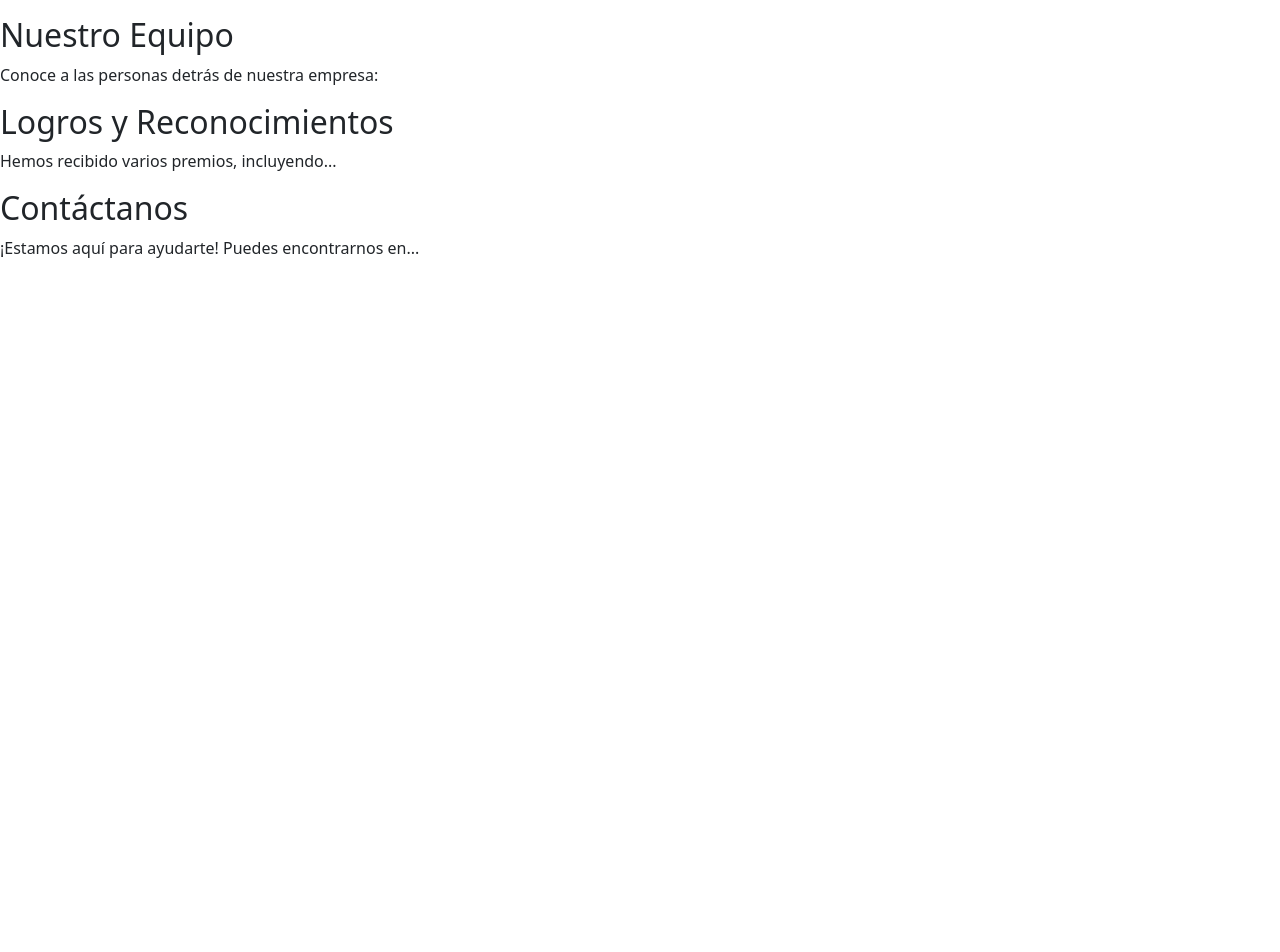
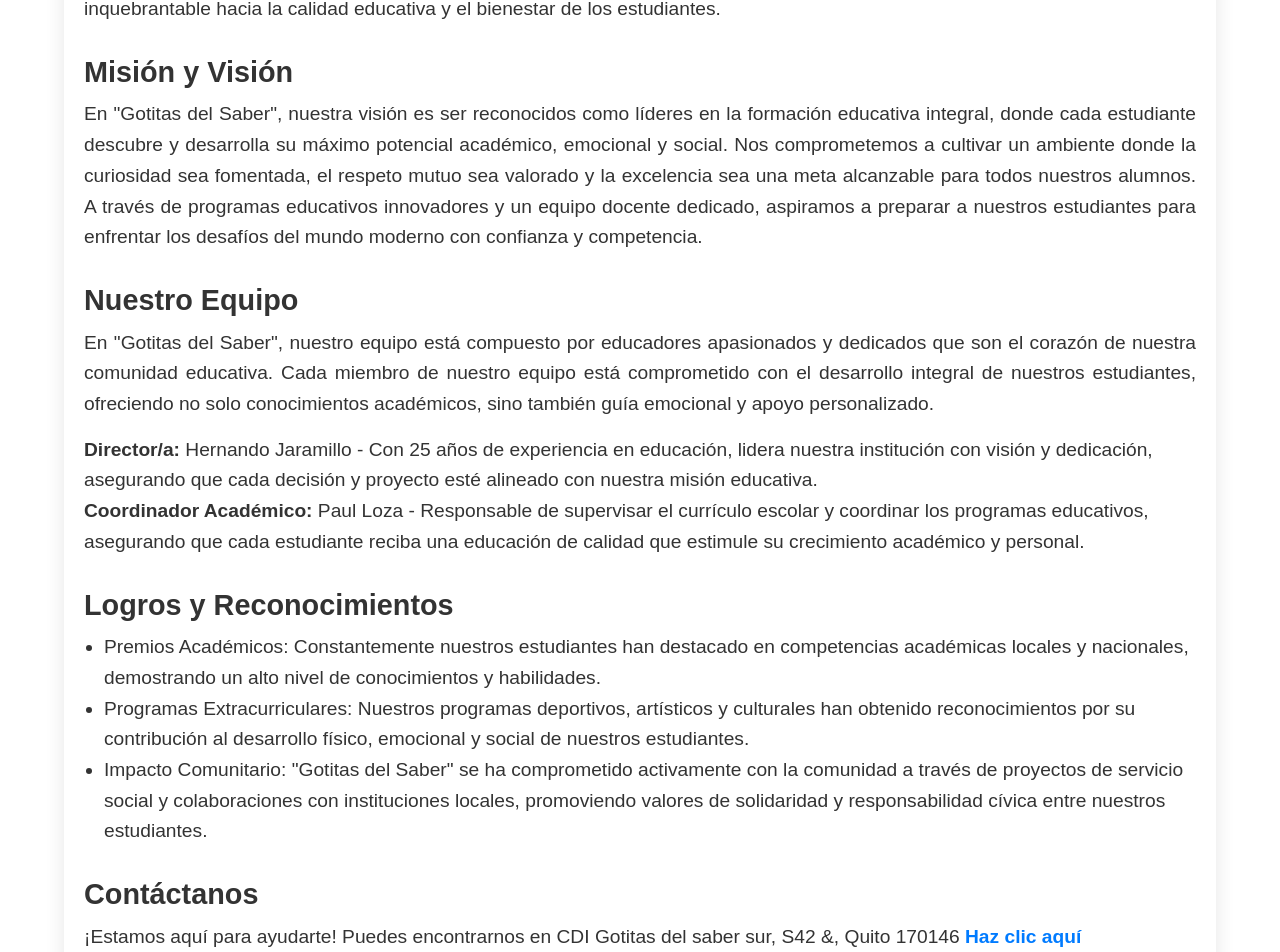
Before and after one commit to JonnyZ624/Proyecto-Unidad-Educativa, a React (Create React App) app: page /nosotros in a window 1280 px wide. Shown: the part 262-1214 px from the top of the page. Before the commit the page ends 800 px from the top, so only its background shows below. Built offline with nearby package versions, Linux system fonts and the light colour scheme.

Commit message:
nosotros

```diff
--- a/src/components/Nosotros.jsx
+++ b/src/components/Nosotros.jsx
@@ -2,21 +2,93 @@ import React from 'react';
 
 const Nosotros = () => {
   return (
-    <div>
-      <h1>Nuestra Historia</h1>
-      <p>¡Bienvenidos a nuestra .......! Fundada en 2024, nos dedicamos a...</p>
-      <h2>Misión y Visión</h2>
-      <p>Nuestra misión es...</p>
-      <p>Nuestra visión es...</p>
-      <h2>Nuestro Equipo</h2>
-      <p>Conoce a las personas detrás de nuestra empresa:</p>
-      {/* Agrega fotos y biografías aquí */}
-      <h2>Logros y Reconocimientos</h2>
-      <p>Hemos recibido varios premios, incluyendo...</p>
-      <h2>Contáctanos</h2>
-      <p>¡Estamos aquí para ayudarte! Puedes encontrarnos en...</p>
+    <div style={styles.container}>
+      <h1 style={styles.heading}>Nuestra Historia</h1>
+      <p style={styles.paragraph}>
+        "Gotitas del Saber" fue fundada el 19 de abril de 1980 por el padre Alfonso Romero y el profesor José Wilian, con la visión de crear un espacio educativo que no solo se centrara en el desarrollo académico, sino también en el crecimiento personal y social de cada estudiante. Inspirados por la necesidad de una educación integral que estimulara la curiosidad y promoviera valores fundamentales como el respeto y la excelencia, nuestros fundadores establecieron esta institución con un compromiso inquebrantable hacia la calidad educativa y el bienestar de los estudiantes.
+      </p>
+
+      <h2 style={styles.section}>Misión y Visión</h2>
+      <p style={styles.paragraph}>
+        En "Gotitas del Saber", nuestra visión es ser reconocidos como líderes en la formación educativa integral, donde cada estudiante descubre y desarrolla su máximo potencial académico, emocional y social. Nos comprometemos a cultivar un ambiente donde la curiosidad sea fomentada, el respeto mutuo sea valorado y la excelencia sea una meta alcanzable para todos nuestros alumnos. A través de programas educativos innovadores y un equipo docente dedicado, aspiramos a preparar a nuestros estudiantes para enfrentar los desafíos del mundo moderno con confianza y competencia.
+      </p>
+
+      <h2 style={styles.section}>Nuestro Equipo</h2>
+      <p style={styles.paragraph}>
+        En "Gotitas del Saber", nuestro equipo está compuesto por educadores apasionados y dedicados que son el corazón de nuestra comunidad educativa. Cada miembro de nuestro equipo está comprometido con el desarrollo integral de nuestros estudiantes, ofreciendo no solo conocimientos académicos, sino también guía emocional y apoyo personalizado.
+      </p>
+      <p style={styles.teamMember}>
+        <strong>Director/a:</strong> Hernando Jaramillo - Con 25 años de experiencia en educación, lidera nuestra institución con visión y dedicación, asegurando que cada decisión y proyecto esté alineado con nuestra misión educativa.<br />
+        <strong>Coordinador Académico:</strong> Paul Loza - Responsable de supervisar el currículo escolar y coordinar los programas educativos, asegurando que cada estudiante reciba una educación de calidad que estimule su crecimiento académico y personal.
+      </p>
+
+      <h2 style={styles.section}>Logros y Reconocimientos</h2>
+      <ul style={styles.list}>
+        <li>Premios Académicos: Constantemente nuestros estudiantes han destacado en competencias académicas locales y nacionales, demostrando un alto nivel de conocimientos y habilidades.</li>
+        <li>Programas Extracurriculares: Nuestros programas deportivos, artísticos y culturales han obtenido reconocimientos por su contribución al desarrollo físico, emocional y social de nuestros estudiantes.</li>
+        <li>Impacto Comunitario: "Gotitas del Saber" se ha comprometido activamente con la comunidad a través de proyectos de servicio social y colaboraciones con instituciones locales, promoviendo valores de solidaridad y responsabilidad cívica entre nuestros estudiantes.</li>
+      </ul>
+
+      <h2 style={styles.section}>Contáctanos</h2>
+      <p style={styles.contactInfo}>
+        ¡Estamos aquí para ayudarte! Puedes encontrarnos en CDI Gotitas del saber sur, S42 &, Quito 170146 <a href="https://maps.app.goo.gl/iypLjV4qjppzRHSw8" target="_blank" rel="noopener noreferrer" style={styles.link}>Haz clic aquí</a>
+      </p>
     </div>
   );
 };
 
-export default Nosotros
+const styles = {
+  container: {
+    maxWidth: '90%',
+    margin: '0 auto',
+    padding: '20px',
+    fontFamily: 'Arial, sans-serif',
+    lineHeight: '1.6',
+    color: '#333',
+    position: 'relative',
+    backgroundSize: 'cover',
+    backgroundPosition: 'center',
+    boxShadow: '0px 0px 20px rgba(0, 0, 0, 0.1)',
+    borderRadius: '10px',
+    overflow: 'hidden',
+  },
+  heading: {
+    fontSize: '2.2rem',
+    fontWeight:'bold',
+    marginBottom: '15px',
+  },
+  section: {
+    fontSize: '1.8rem',
+    fontWeight: 'bold',
+    marginTop: '30px',
+    marginBottom: '10px',
+  },
+  paragraph: {
+    fontSize: '1.2rem',
+    marginBottom: '15px',
+    textAlign: 'justify',
+  },
+  teamMember: {
+    fontSize: '1.2rem',
+    marginBottom: '15px',
+    lineHeight: '1.6',
+  },
+  list: {
+    listStyleType: 'disc',
+    paddingLeft: '20px',
+    fontSize: '1.2rem',
+    marginBottom: '15px',
+  },
+  contactInfo: {
+    fontSize: '1.2rem',
+    marginBottom: '15px',
+    lineHeight: '1.6',
+  },
+  link: {
+    color: '#007bff',
+    textDecoration: 'none',
+    fontWeight: 'bold',
+  }
+};
+
+export default Nosotros;
```
